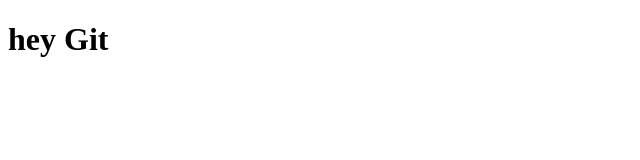
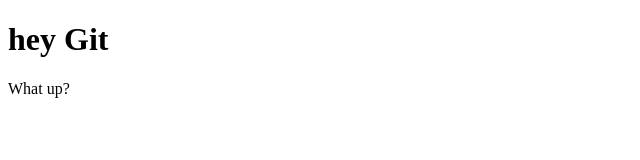
Before and after one commit to bocacode/git-branch-practice, a plain HTML site: page index.html in a window 1280 px wide. Shown: the full height of the page, 0-640 px from the left. Drawn offline with Linux system fonts and the light colour scheme.

Commit message:
said hello

```diff
--- a/index.html
+++ b/index.html
@@ -9,5 +9,6 @@
   <body>
     <h1>hey Git</h1>
     <script src="scripts.js"></script>
+    <p>What up?</p>
   </body>
 </html>
```
